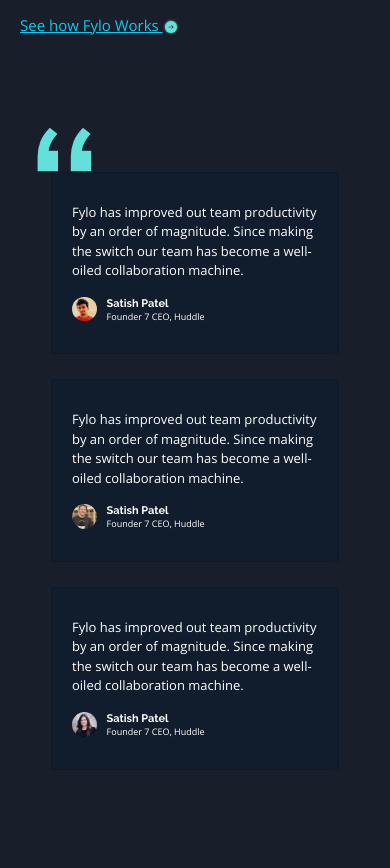
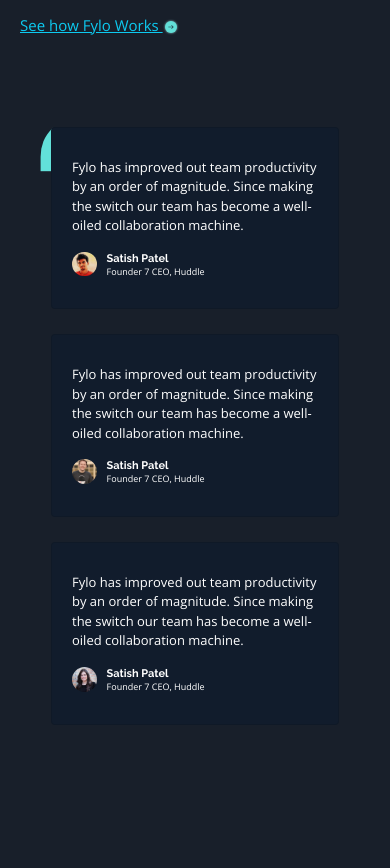
Before and after one commit to Denis-Paim/web-dev-landing-page-fylodark, a plain HTML site: page index.html in a window 390 px wide. Shown: the part 2703-3571 px from the top of the page. Drawn offline with nearby package versions, Linux system fonts and the light colour scheme.

Commit message:
Update styles.css

```diff
--- a/css/styles.css
+++ b/css/styles.css
@@ -197,6 +197,13 @@ img .img-icons{
     color: hsl(0, 0%, 100%);
     font-weight: 400;
     margin-bottom: 0;
+}
+
+.quotes{
+    position: absolute;
+    z-index: 0;
+    left: 175px;
+    top: 2240px;
 }
 
 .card{
@@ -554,4 +561,16 @@ li{
         padding-left: 25px;
     }
 
+    .quotes{
+        left: 40px;
+        top: 2830px;
+    }
+
 }
+
+@media (min-width: 1441px){
+    .quotes{
+        left: 220px;
+        top: 2215px;
+    }
+}
```
